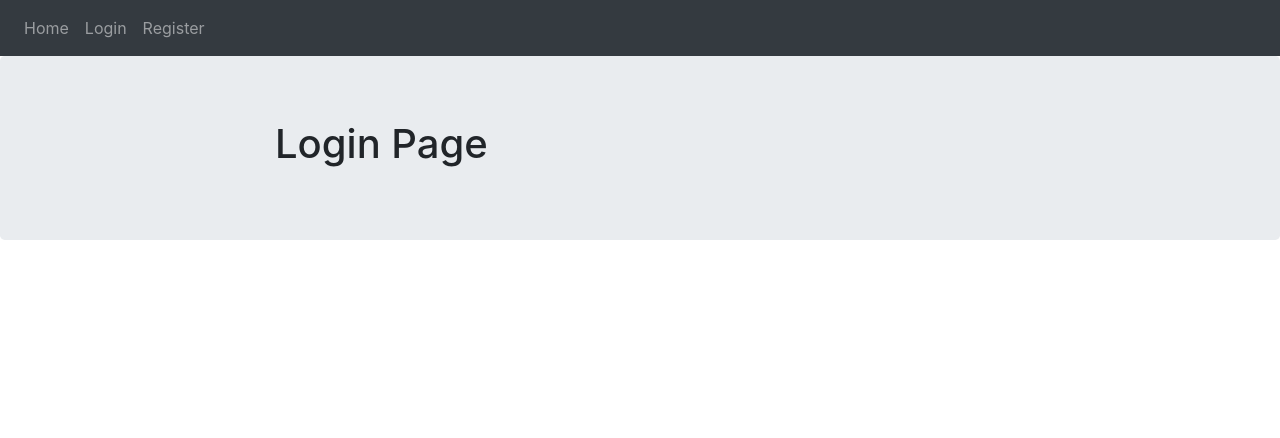
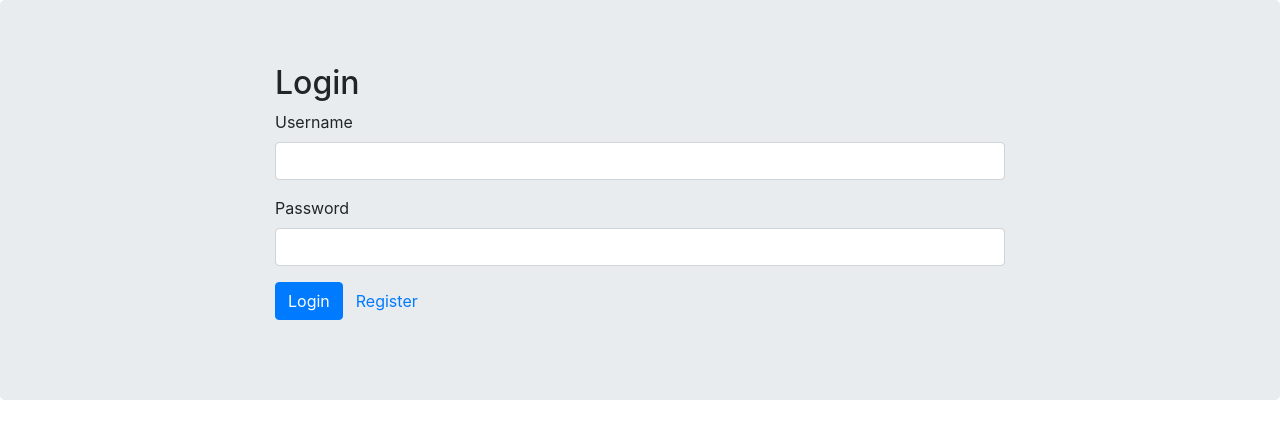
Before and after one commit to mmaharja/Angular8, an Angular app: page /login in a window 1280 px wide. Shown: the top 438 px of the page. Built offline with nearby package versions, Linux system fonts and the light colour scheme.

Commit message:
login,logout

```diff
--- a/package.json
+++ b/package.json
@@ -15,7 +15,7 @@
     "@angular/common": "~8.1.2",
     "@angular/compiler": "~8.1.2",
     "@angular/core": "~8.1.2",
-    "@angular/forms": "~8.1.2",
+    "@angular/forms": "^8.1.2",
     "@angular/platform-browser": "~8.1.2",
     "@angular/platform-browser-dynamic": "~8.1.2",
     "@angular/router": "~8.1.2",
--- a/src/app/app.component.html
+++ b/src/app/app.component.html
@@ -1,9 +1,8 @@
 <!-- nav -->
-<nav class="navbar navbar-expand navbar-dark bg-dark">
+<nav class="navbar navbar-expand navbar-dark bg-dark" *ngIf="currentUser">
   <div class="navbar-nav">
       <a class="nav-item nav-link" routerLink="/">Home</a>
-      <a class="nav-item nav-link" routerLink="/login">Login</a>
-      <a class="nav-item nav-link" routerLink="/register">Register</a>
+      <a class="nav-item nav-link" (click)="logout()">Logout</a>
   </div>
 </nav>
 
--- a/src/app/app.component.ts
+++ b/src/app/app.component.ts
@@ -1,4 +1,6 @@
 import { Component } from '@angular/core';
+import { Router } from '@angular/router';
+import { AuthenticationService } from './services';
 
 @Component({
   selector: 'app-root',
@@ -6,5 +8,18 @@ import { Component } from '@angular/core';
   styleUrls: ['./app.component.css']
 })
 export class AppComponent {
-  title = 'angular8';
+  title = 'Client App';
+  currentUser: any;
+
+    constructor(
+        private router: Router,
+        private authenticationService: AuthenticationService
+    ) {
+        this.authenticationService.currentUser.subscribe(x => this.currentUser = x);
+    }
+
+    logout() {
+        this.authenticationService.logout();
+        this.router.navigate(['/login']);
+    }
 }
--- a/src/app/app.module.ts
+++ b/src/app/app.module.ts
@@ -7,6 +7,8 @@ import { HomeComponent } from './home';
 import { RegisterComponent } from './register';
 import { LoginComponent } from './login';
 import { mockHttpInterceptor } from './helpers/mockBackend';
+import { HttpClientModule } from '@angular/common/http';
+import { ReactiveFormsModule } from '@angular/forms'
 
 @NgModule({
   declarations: [
@@ -17,7 +19,9 @@ import { mockHttpInterceptor } from './helpers/mockBackend';
   ],
   imports: [
     BrowserModule,
-    AppRoutingModule
+    AppRoutingModule,
+    ReactiveFormsModule,
+    HttpClientModule
   ],
   providers: [
     mockHttpInterceptor
--- a/src/app/login/login.component.html
+++ b/src/app/login/login.component.html
@@ -1 +1,27 @@
-<h1>Login Page</h1>
+<div *ngIf="error" class="alert alert-danger">{{error}}</div>
+<h2>Login</h2>
+<form [formGroup]="loginForm" (ngSubmit)="onSubmit()">
+    <div class="form-group">
+        <label for="username">Username</label>
+        <input type="text" formControlName="username" class="form-control"
+            [ngClass]="{ 'is-invalid': submitted && f.username.errors }" />
+        <div *ngIf="submitted && f.username.errors" class="invalid-feedback">
+            <div *ngIf="f.username.errors.required">Username is required</div>
+        </div>
+    </div>
+    <div class="form-group">
+        <label for="password">Password</label>
+        <input type="password" formControlName="password" class="form-control"
+            [ngClass]="{ 'is-invalid': submitted && f.password.errors }" />
+        <div *ngIf="submitted && f.password.errors" class="invalid-feedback">
+            <div *ngIf="f.password.errors.required">Password is required</div>
+        </div>
+    </div>
+    <div class="form-group">
+        <button [disabled]="loading" class="btn btn-primary">
+            <span *ngIf="loading" class="spinner-border spinner-border-sm mr-1"></span>
+            Login
+        </button>
+        <a routerLink="/register" class="btn btn-link">Register</a>
+    </div>
+</form>
--- a/src/app/login/login.component.ts
+++ b/src/app/login/login.component.ts
@@ -1,6 +1,60 @@
-import { Component } from '@angular/core';
+import { Component, OnInit } from '@angular/core';
+import { Router, ActivatedRoute } from '@angular/router';
+import { FormBuilder, FormGroup, Validators } from '@angular/forms';
+import { first } from 'rxjs/operators';
+import { AuthenticationService } from '@app/services';
 
 @Component({ templateUrl: 'login.component.html' })
-export class LoginComponent {
+export class LoginComponent implements OnInit {
+    loginForm: FormGroup;
+    loading = false;
+    submitted = false;
+    returnUrl: string;
+    error: string;
 
+    constructor(
+        private formBuilder: FormBuilder,
+        private route: ActivatedRoute,
+        private router: Router,
+        private authenticationService: AuthenticationService
+    ) {
+        // redirect to home if already logged in
+        if (this.authenticationService.currentUserValue) {
+            this.router.navigate(['/']);
+        }
+    }
+
+    ngOnInit() {
+        this.loginForm = this.formBuilder.group({
+            username: ['', Validators.required],
+            password: ['', Validators.required]
+        });
+
+        // get return url from route parameters or default to '/'
+        this.returnUrl = this.route.snapshot.queryParams['returnUrl'] || '/';
+    }
+
+    // convenience getter for easy access to form fields
+    get f() { return this.loginForm.controls; }
+
+    onSubmit() {
+        this.submitted = true;
+
+        // stop here if form is invalid
+        if (this.loginForm.invalid) {
+            return;
+        }
+
+        this.loading = true;
+        this.authenticationService.login(this.f.username.value, this.f.password.value)
+            .pipe(first())
+            .subscribe(
+                data => {
+                    this.router.navigate([this.returnUrl]);
+                },
+                error => {
+                    this.error = error;
+                    this.loading = false;
+                });
+    }
 }
```
